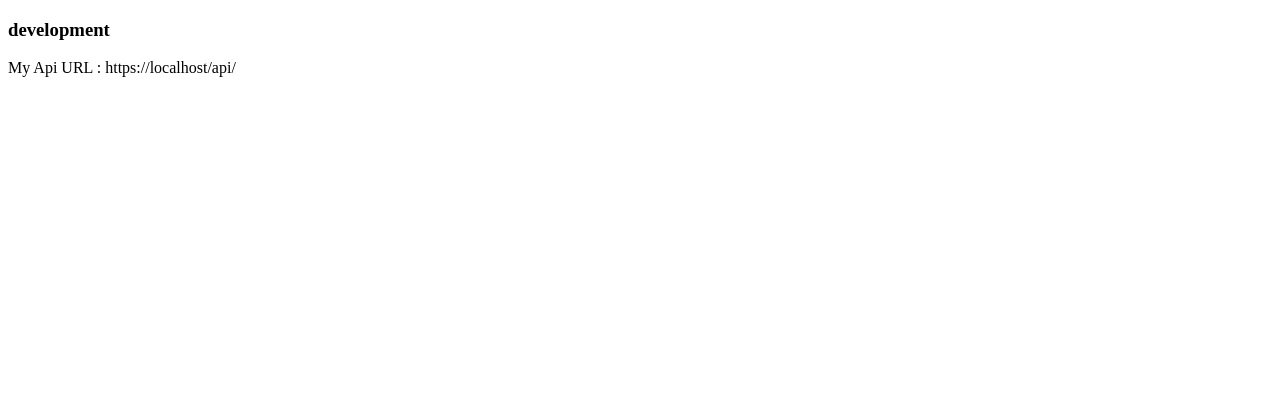
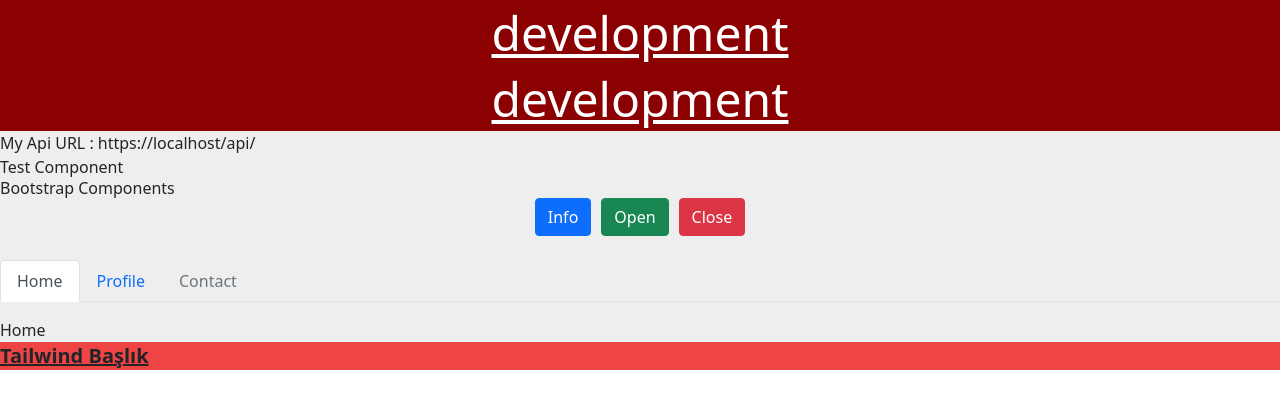
Before and after one commit to Hkaysili/react-fe-kit, a React (Create React App) app: page / in a window 1280 px wide. Shown: the top 408 px of the page. Built offline with nearby package versions, Linux system fonts and the light colour scheme.

Commit message:
StyleComponent & ModuleCSS & Bootstrap & Tailwind USAGE ---  FE  Stil islemlerinde kullanılan yapılar

```diff
--- /dev/null
+++ b/postcss.config.js
@@ -0,0 +1,6 @@
+module.exports = {
+  plugins: {
+    tailwindcss: {},
+    autoprefixer: {},
+  },
+}
--- a/src/App.js
+++ b/src/App.js
@@ -1,5 +1,20 @@
 import { useEffect } from 'react';
 import logo from './logo.svg';
+import Test from './Test'
+
+/* Styled Component */
+import { Title } from './StyledComponents';
+
+/* Bootstrap component*/
+import Bootstrap from './Bootstrap';
+
+/* Tailwind component */
+import Tailwind from './Tailwind';
+
+/* ModuleSass => modüler stillendirme işlemleri */
+import styles from './App.module.css';
+
+
 
 function App() {
   useEffect(()=>{
@@ -8,14 +23,25 @@ function App() {
     }
   }, [])
   return (
-    <div className="App">
-       <h3>{process.env.NODE_ENV}</h3>
+    <div className={styles.App}>
+       {/* StyledComponent Usage */}
+       <Title>{process.env.NODE_ENV}</Title>
+       <Title theme="darkRed">{process.env.NODE_ENV}</Title>
+
        <span>My Api URL : {process.env.REACT_APP_API_URL}</span>
        {process.env.NODE_ENV === 'production' && (
          <>
           <img src={logo} alt="logo" />
          </>
        )}
+
+       <Test/>
+
+       {/* Bootstrap Usage */}
+       <Bootstrap/>
+
+       {/* Tailwind Usage */}
+       <Tailwind/>
     </div>
   );
 }
--- /dev/null
+++ b/src/App.module.css
@@ -0,0 +1,3 @@
+.App{
+    background-color: #eee;
+}
--- /dev/null
+++ b/src/Bootstrap.js
@@ -0,0 +1,34 @@
+import { Button, Tabs, Tab } from 'react-bootstrap';
+import 'bootstrap/dist/css/bootstrap.min.css';
+import styles from  './Bootstrap.module.css'
+
+function Bootstrap() {
+    return(
+        <div>
+            <h3>Bootstrap Components</h3>
+            <div className={styles.flexCenter}>
+                <Button>Info</Button>
+                <Button variant='success'>Open</Button>
+                <Button variant='danger'>Close</Button>
+            </div>
+            <br/>
+            <Tabs
+                defaultActiveKey="home"
+                id="uncontrolled-tab-example"
+                className="mb-3"
+            >
+                <Tab eventKey="home" title="Home">
+                    <div>Home</div>
+                </Tab>
+                <Tab eventKey="profile" title="Profile">
+                    <div>Profile</div>
+                </Tab>
+                <Tab eventKey="contact" title="Contact" disabled>
+                    <div>Contact</div>
+                </Tab>
+            </Tabs>
+        </div>
+    )
+}
+
+export default Bootstrap;
--- /dev/null
+++ b/src/Bootstrap.module.css
@@ -0,0 +1,8 @@
+.flexCenter{
+    display: flex;
+    flex-direction: row;
+    gap: 10px;
+    text-align: center;
+    align-items: center;
+    justify-content: center;
+}
--- /dev/null
+++ b/src/StyledComponents.js
@@ -0,0 +1,21 @@
+import styled, {css} from 'styled-components';
+
+export const Title =  styled.h1`
+    font-size: 3rem;
+    font-weight: 500;
+    text-decoration: underline;
+    text-align: center;
+    padding: 4px 10px;
+    margin: 0;
+    ${props => props.theme === 'darkRed' && css`
+            background-color: darkred;
+            color: white;
+        `
+    }
+    &:hover{
+        background-color: darkred;
+        color: white;
+        transition: .45s ease all;
+        cursor: pointer;
+    }
+`
--- /dev/null
+++ b/src/Tailwind.js
@@ -0,0 +1,12 @@
+
+/* Tailwind stillendirme */
+import './tailwind.css';
+
+function Tailwind(){
+    return(
+        <div className="bg-red-500">
+            <h3 className="text-xl font-semibold underline"> Tailwind Başlık</h3>
+        </div>
+    )
+}
+export default Tailwind;
--- /dev/null
+++ b/src/Test.js
@@ -0,0 +1,8 @@
+function Test() {
+    return(
+        <div className="App">
+            Test Component
+        </div>
+    )
+}
+export default Test;
--- /dev/null
+++ b/src/tailwind.css
@@ -0,0 +1,3 @@
+@tailwind base;
+@tailwind components;
+@tailwind utilities;
--- /dev/null
+++ b/tailwind.config.js
@@ -0,0 +1,10 @@
+/** @type {import('tailwindcss').Config} */
+module.exports = {
+  content: [
+    "./src/**/*.{js,jsx,ts,tsx}",
+  ],
+  theme: {
+    extend: {},
+  },
+  plugins: [],
+}
```
Also changed, not shown: package.json (+8 -0 lines), 1 other file (tests, documents, lock files or other folders).
